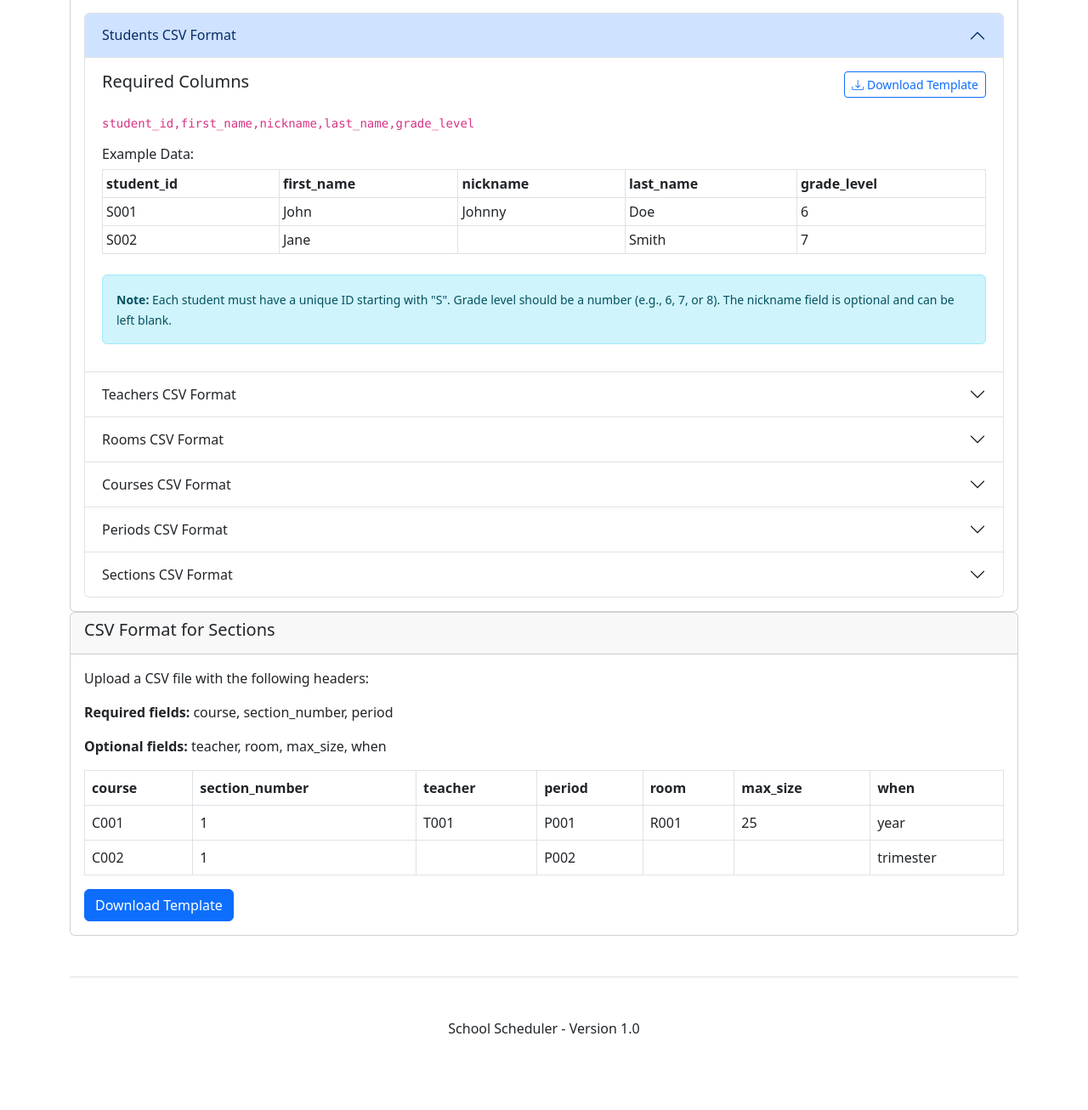
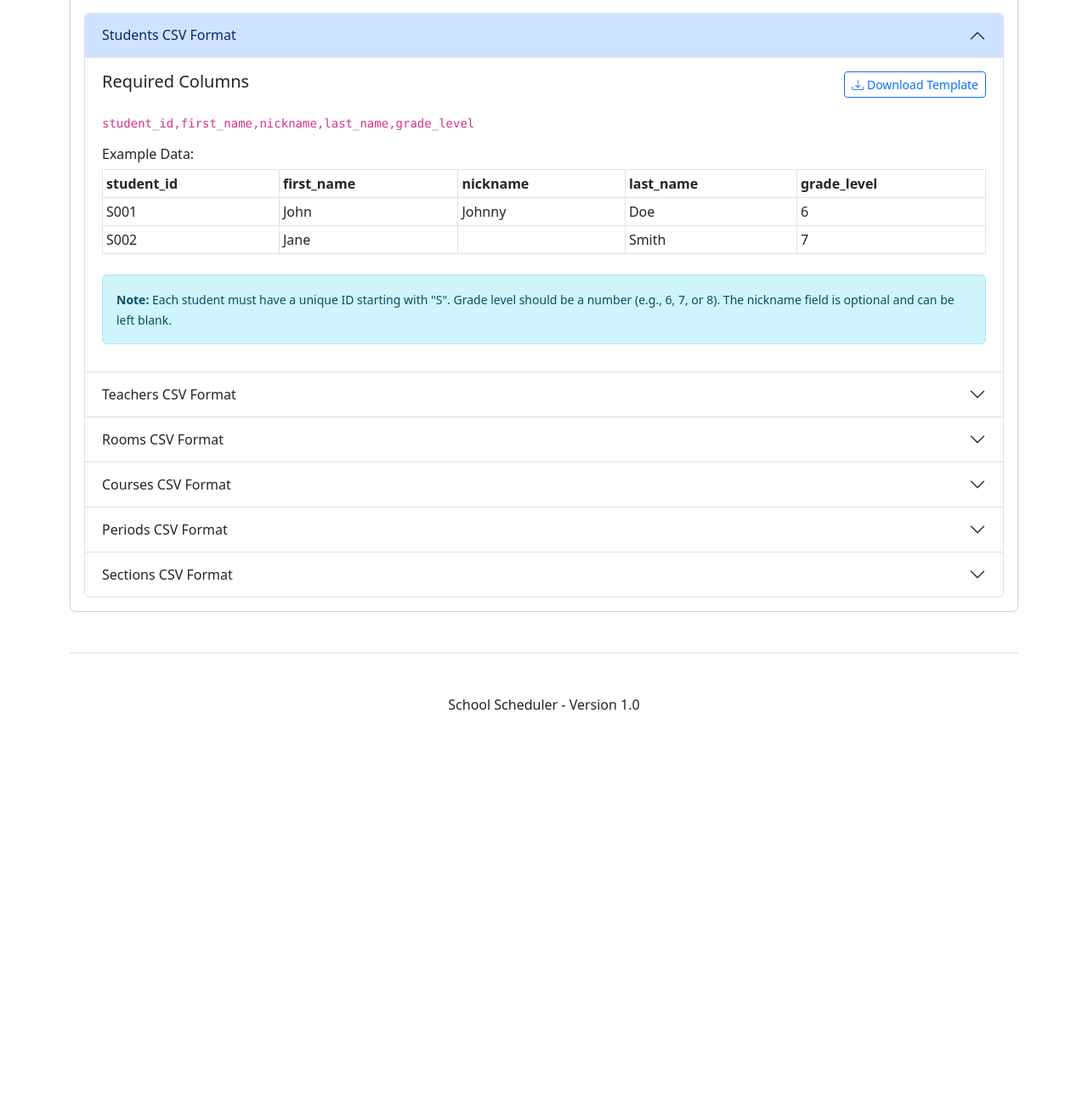
Before and after one commit to wafflestomper/Scheduler_v2, a Django app: page /upload/ in a window 1280 px wide. Shown: the part 537-1843 px from the top of the page at 85% size. After the commit the page ends 1372 px from the top, so only its background shows below. Run offline with Django 4.2, Linux system fonts and the light colour scheme.

Commit message:
Remove redundant sections CSV format information from upload page

```diff
--- a/schedule/templates/schedule/csv_upload.html
+++ b/schedule/templates/schedule/csv_upload.html
@@ -445,50 +445,6 @@
     </div>
 </div>
 
-<div class="card mb-4">
-    <div class="card-header">
-        <h5>CSV Format for Sections</h5>
-    </div>
-    <div class="card-body">
-        <p>Upload a CSV file with the following headers:</p>
-        <p><strong>Required fields:</strong> course, section_number, period</p>
-        <p><strong>Optional fields:</strong> teacher, room, max_size, when</p>
-        <table class="table table-bordered">
-            <thead>
-                <tr>
-                    <th>course</th>
-                    <th>section_number</th>
-                    <th>teacher</th>
-                    <th>period</th>
-                    <th>room</th>
-                    <th>max_size</th>
-                    <th>when</th>
-                </tr>
-            </thead>
-            <tbody>
-                <tr>
-                    <td>C001</td>
-                    <td>1</td>
-                    <td>T001</td>
-                    <td>P001</td>
-                    <td>R001</td>
-                    <td>25</td>
-                    <td>year</td>
-                </tr>
-                <tr>
-                    <td>C002</td>
-                    <td>1</td>
-                    <td></td>
-                    <td>P002</td>
-                    <td></td>
-                    <td></td>
-                    <td>trimester</td>
-                </tr>
-            </tbody>
-        </table>
-        <a href="{% url 'download_template' 'sections' %}" class="btn btn-primary">Download Template</a>
-    </div>
-</div>
 {% endblock %}
 
 {% block extra_css %}
```
